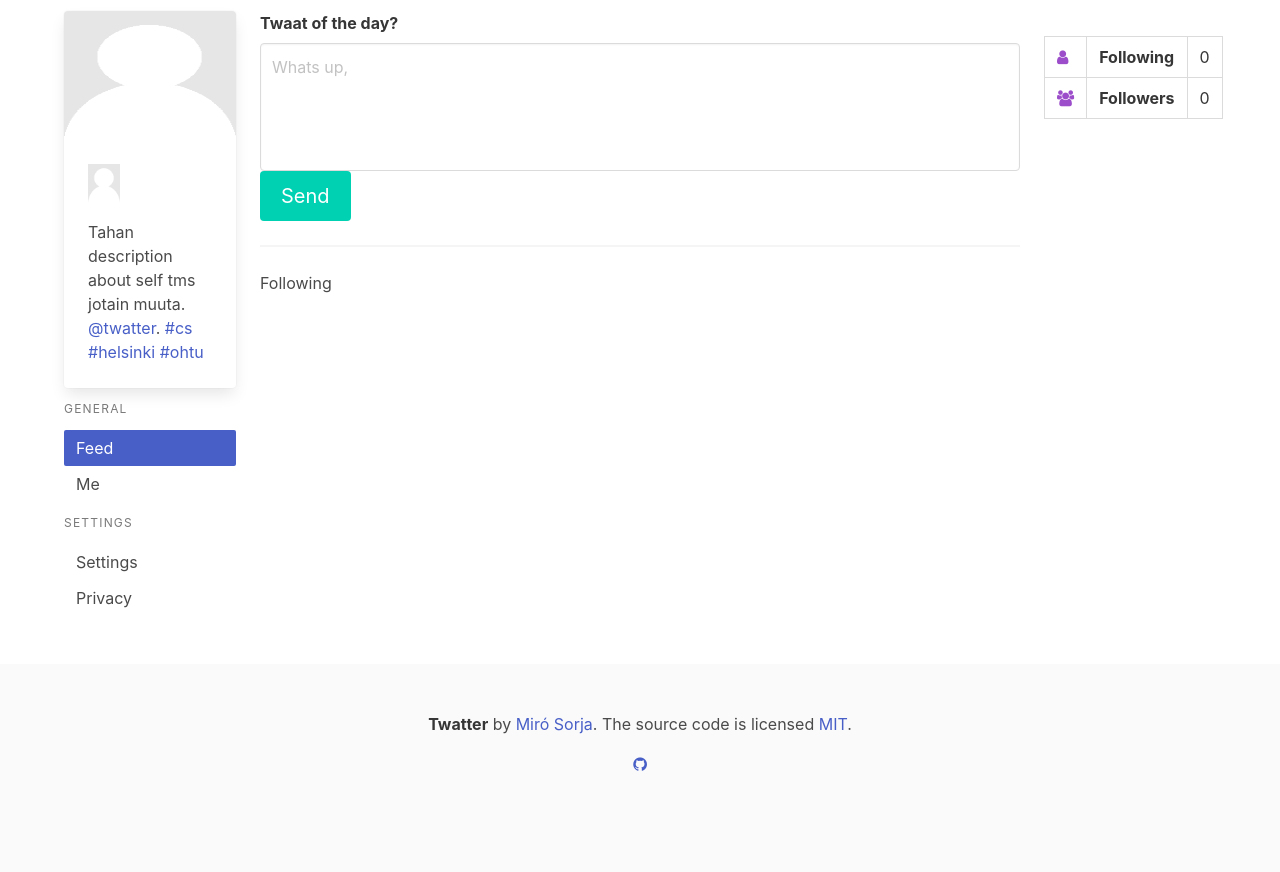
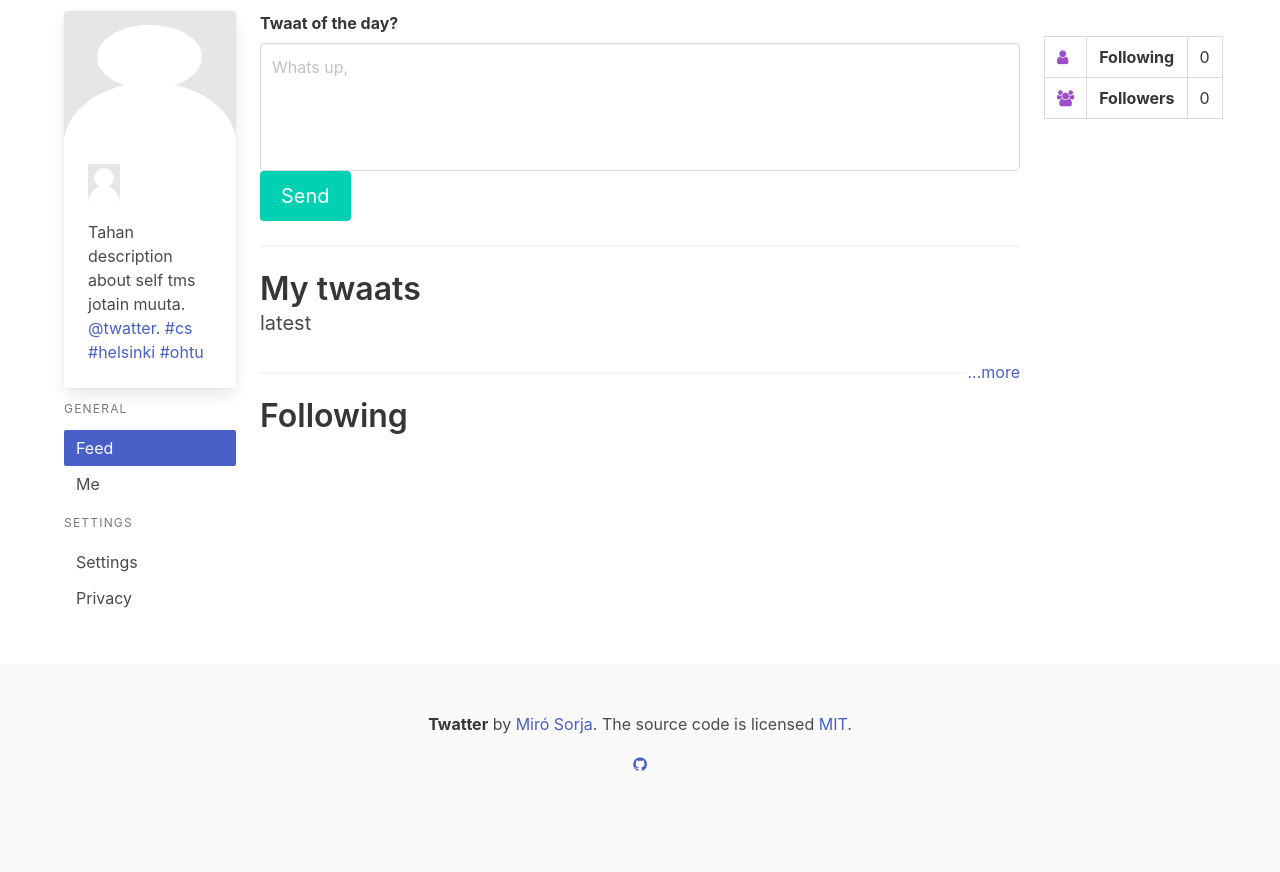
Before and after one commit to sorja/twatter, a Flask app: template templates/frontpage.html in a window 1280 px wide. Shown: the part 137-1009 px from the top of the page. Run offline with Flask 2, Linux system fonts and the light colour scheme; the template is opened without the code that fills it, so the values that code supplies are empty; parts of the project's set-up code (start-up, migrations or seed data) failed here and were passed over; some libraries are stand-ins or nearby versions.

Commit message:
frontpage update and fixes

```diff
--- a/app.py
+++ b/app.py
@@ -3,6 +3,9 @@ from flask_login import LoginManager, login_required, login_user, logout_user, c
 
 from models.user import User
 from database.utils import *
+
+import pprint
+
 import config
 db_string = config.db['db_string']
 
@@ -48,19 +51,30 @@ def frontpage():
     db_query = "select *, twaat.id as twaat_id from twaat join follower on twaat.user_id = follower.whom_id inner join users on users.id = follower.whom_id where follower.who_id = %s";
     following_count = len(get_fields_from_table_with_id('*', 'follower', 'who_id', current_user.id))
     follower_count = len(get_fields_from_table_with_id('*', 'follower', 'whom_id', current_user.id))
-
+    my_twaats = []
     try:
         conn = psycopg2.connect(db_string)
         cur = conn.cursor(cursor_factory=psycopg2.extras.DictCursor)
         cur.execute(db_query, (current_user.id,))
         twaats_followed = [dict(record) for record in cur.fetchall()] # it calls .fecthone() in loop
 
+        _twaats = get_custom_query("SELECT * FROM twaat t JOIN users u ON (u.id = t.user_id) WHERE user_id = %s and parent_id is null", (current_user.id,))
+        twaats = [dict(record) for record in _twaats]
+
         cur.close()
         conn.close()
     except Exception as e:
         print e
+
+    twaats.reverse()
+    my_twaats = twaats[:2]
+    pprint.pprint(my_twaats)
+    print len(twaats)
+    print len(my_twaats)
+
     return render_template('frontpage.html',
                             twaats_followed = twaats_followed,
+                            my_twaats = my_twaats,
                             following_count = following_count,
                             follower_count = follower_count)
 
--- a/templates/frontpage.html
+++ b/templates/frontpage.html
@@ -21,9 +21,20 @@
             <!-- <span class="" for="twaat_image"><small>need an img?</small></span>
             <input class="" id="twaat_image" type="file" name="twaat_img" accept="image/*"> -->
       </form>
+      <hr>
+      <h5 class="title">My twaats </h5>
+      <h2 class="subtitle">latest</h2>
+      <div class="columns">
+      {% for twaat in my_twaats|reverse %}
+      <div class="column">
+      {% include "twaat.html.jinja2" %}
+      </div>
+      {% endfor %}
+      </div>
+      <span class="is-pulled-right"><a href="/profile">...more</a></span>
       <hr/>
       <!-- Tweets -->
-      <h3 class="is-title">Following</h3>
+      <h5 class="title">Following</h5>
       {% for twaat in twaats_followed|reverse %}
       {% include "twaat.html.jinja2" %}
       {% endfor %}
--- a/templates/index.html
+++ b/templates/index.html
@@ -41,7 +41,7 @@
 
       <hr>
 
-      <h3 class="is-title">New user?</h3>
+      <h3 class="title">New user?</h3>
       <form method="POST" action="/register">
 
           <!-- Name -->
--- a/templates/profile.html.jinja2
+++ b/templates/profile.html.jinja2
@@ -13,7 +13,7 @@
       <h2>twaats</h2>
       <hr>
       <div class="twaats">
-        {% for twaat in twaats %}
+        {% for twaat in twaats|reverse %}
           {% include "twaat.html.jinja2"%}
         {% endfor %}
       </div>
```
